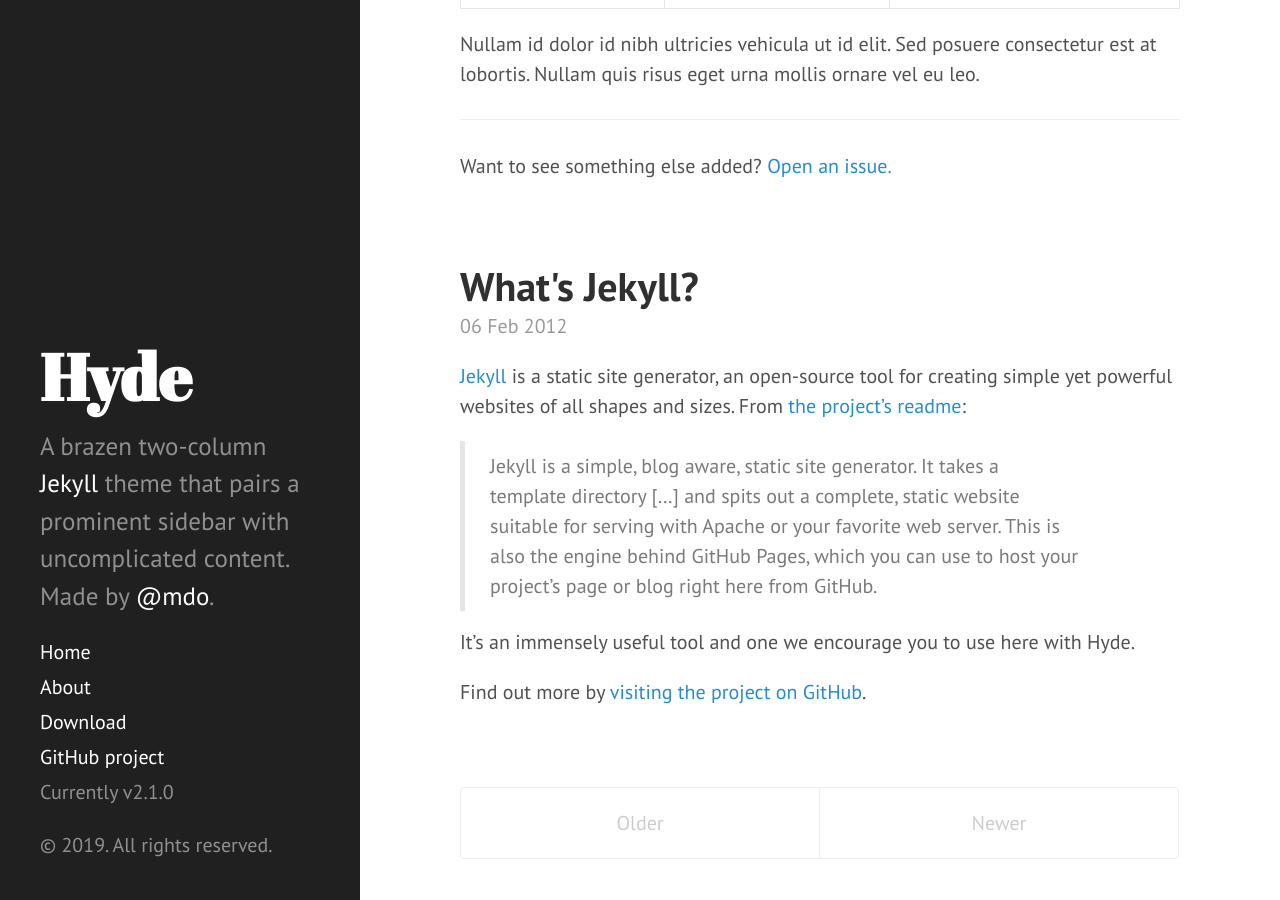
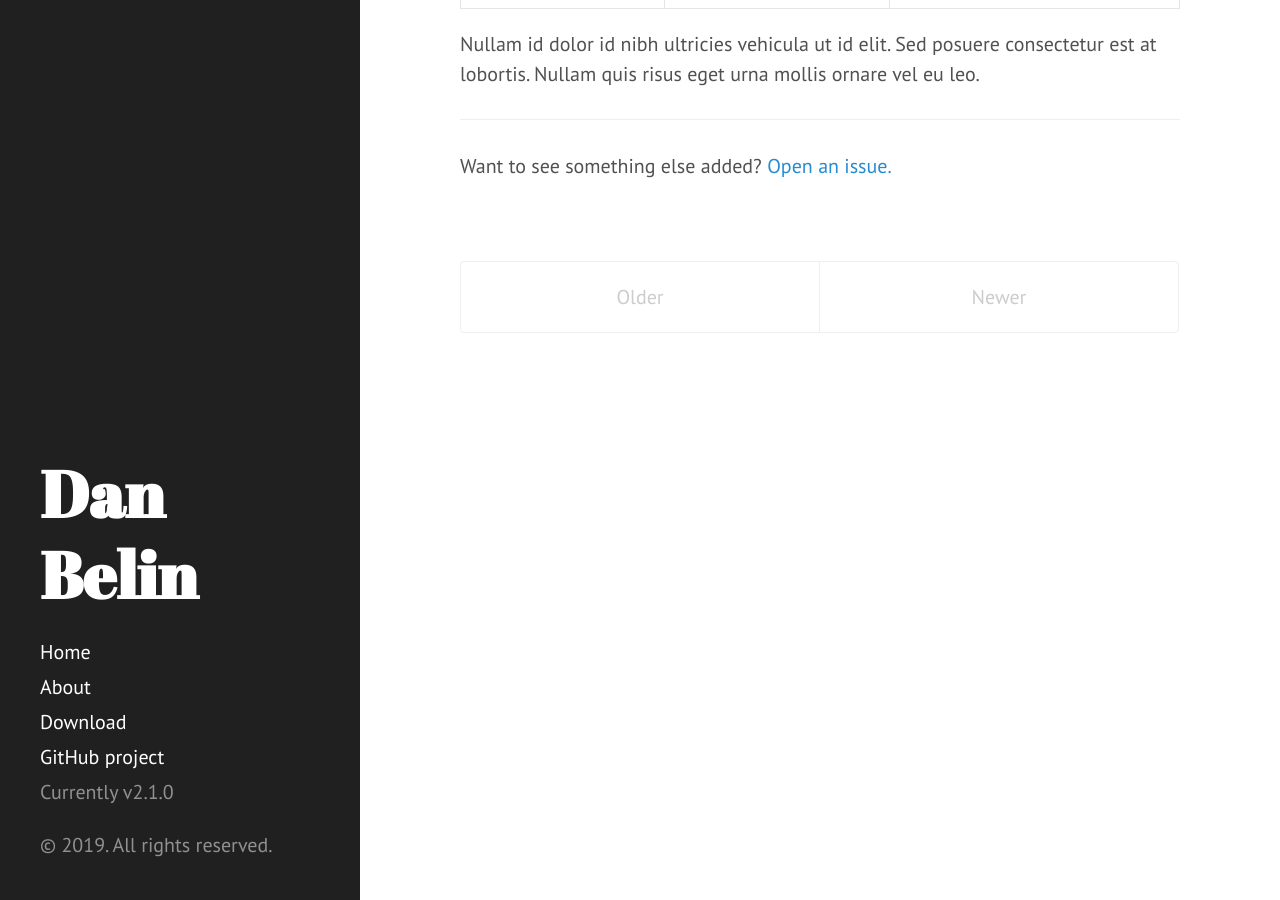
Before and after one commit to dan-belin/dan-belin.github.io, a Jekyll site: the page built from index.html, in a window 1280 px wide and 900 px high, scrolled down 6272 px. Built offline with Jekyll 4.4.1, drawn with Linux system fonts in a browser that asks for light colours; Markdown is read by kramdown in place of the engine named in the settings; the list of posts is cut into pages by our own code.

Commit message:
Config changes

```diff
--- a/_config.yml
+++ b/_config.yml
@@ -7,15 +7,15 @@ permalink:        pretty
 relative_permalinks: true
 
 # Setup
-title:            Hyde
+title:            Dan Belin
 tagline:          'A Jekyll theme'
-description:      'A brazen two-column <a href="http://jekyllrb.com" target="_blank">Jekyll</a> theme that pairs a prominent sidebar with uncomplicated content. Made by <a href="https://twitter.com/mdo" target="_blank">@mdo</a>.'
-url:              http://hyde.getpoole.com
+description:      ''
+url:              https://dan-belin.github.io
 baseurl:          /
 
 author:
   name:           'Mark Otto'
-  url:            https://twitter.com/mdo
+  url:            https://twitter.com/dfbelin
 
 paginate:         5
 
@@ -23,4 +23,4 @@ paginate:         5
 version:          2.1.0
 
 github:
-  repo:           https://github.com/poole/hyde
+  repo:           https://github.com/dan-belin/dan-belin.github.io/
--- a/_posts/2012-02-06-whats-jekyll.md
+++ /dev/null
@@ -1,12 +0,0 @@
----
-layout: post
-title: What's Jekyll?
----
-
-[Jekyll](http://jekyllrb.com) is a static site generator, an open-source tool for creating simple yet powerful websites of all shapes and sizes. From [the project's readme](https://github.com/mojombo/jekyll/blob/master/README.markdown):
-
-  > Jekyll is a simple, blog aware, static site generator. It takes a template directory [...] and spits out a complete, static website suitable for serving with Apache or your favorite web server. This is also the engine behind GitHub Pages, which you can use to host your project’s page or blog right here from GitHub.
-
-It's an immensely useful tool and one we encourage you to use here with Hyde.
-
-Find out more by [visiting the project on GitHub](https://github.com/mojombo/jekyll).
```
